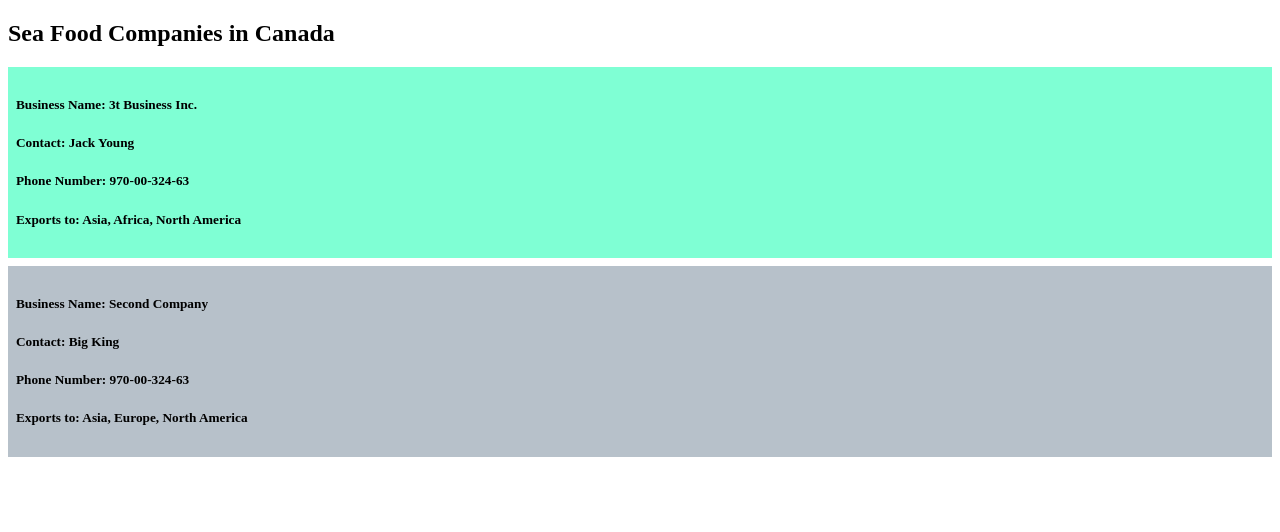
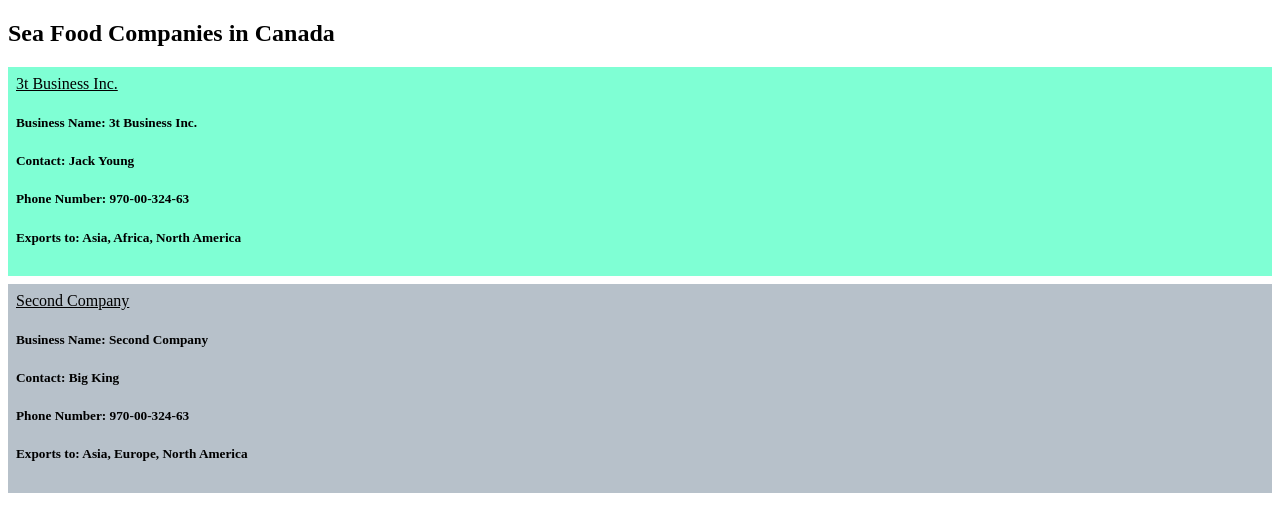
Before and after one commit to Samkipz/vue-projects, a Vue app: page / in a window 1280 px wide. Shown: the top 532 px of the page. Built offline with nearby package versions, Linux system fonts and the light colour scheme.

Commit message:
added slots as fallback header for child component

```diff
--- a/src/App.vue
+++ b/src/App.vue
@@ -7,6 +7,10 @@
             :phoneNumber="company.phoneNumber" :exportsTo="company.exportsTo" :isBooked="company.isBooked"
             :key="company.id" class="company" :class="{ companyBooked: company.isBooked }"
             @toggleBooked="company.isBooked = !company.isBooked">
+            <!-- if the below slot header is not provided, the child component will resort to the fallback header slot named header-->
+            <template v-slot:header>
+                <div> <u> {{ company.businessName }} </u> </div>
+            </template>
         </Cards>
     </div>
 
--- a/src/components/Cards.vue
+++ b/src/components/Cards.vue
@@ -1,10 +1,14 @@
 <template>
     <div class="card">
         <header>
+            <!-- <h1>This is some header</h1> -->
             <!-- Title hear -->
+            <slot name="header">
+                <h4>{{ businessName }}</h4>
+            </slot>
         </header>
         <article>
-            <!-- Body here @click="$emit('enlarge-text')" -->
+            <!-- Body here -->
             <div @click="$emit('toggleBooked')">
                 <h5> <strong> Business Name: </strong> {{ businessName }}</h5>
                 <h5> <strong> Contact: </strong> {{ contact }}</h5>
```
